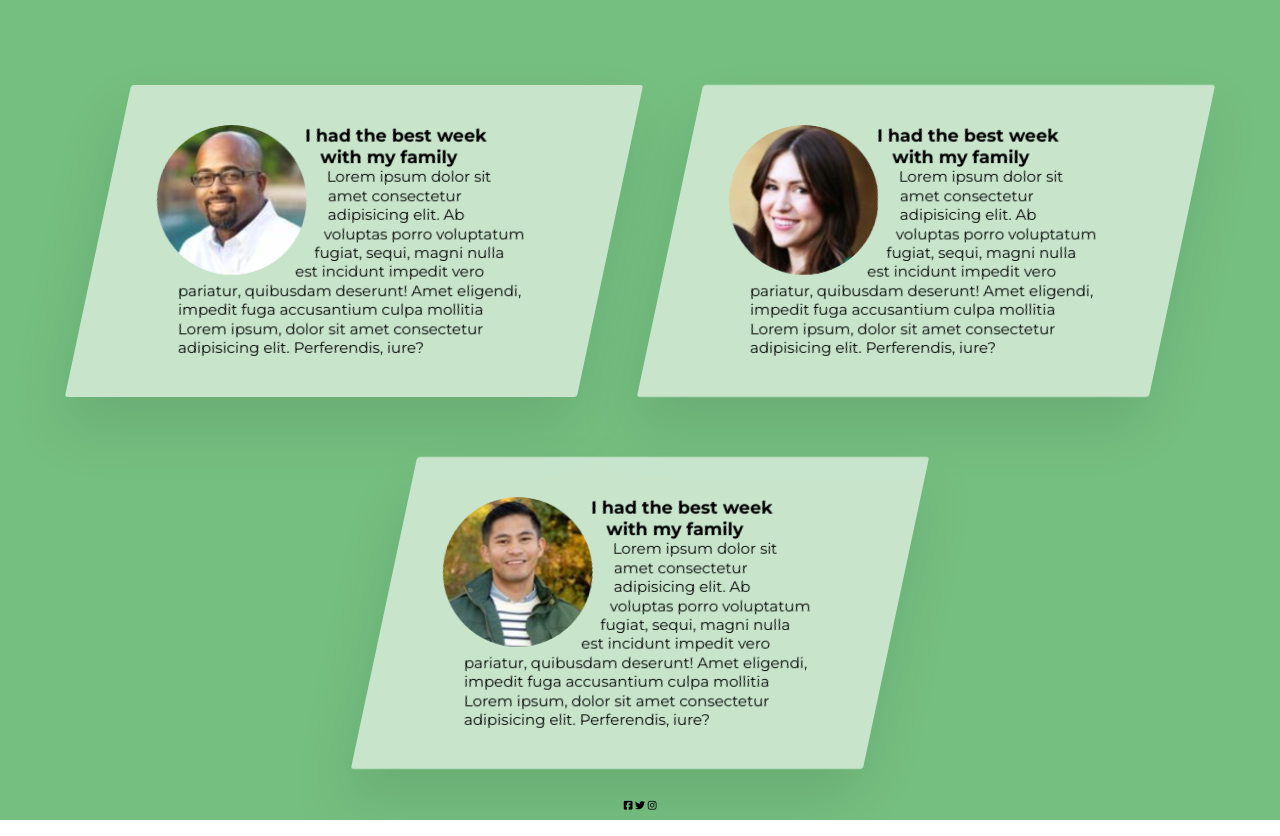
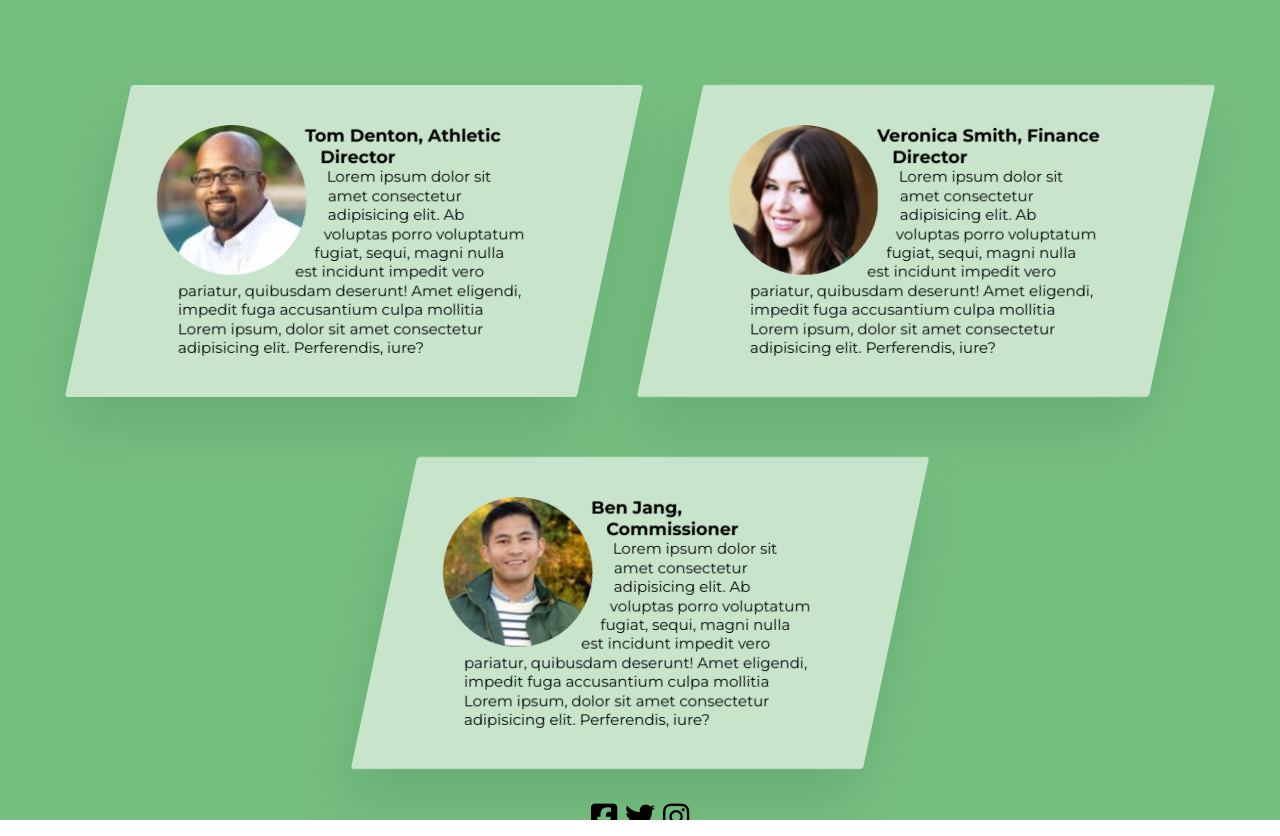
Before and after one commit to ZoltanSzokodi/Ubiqum-SoccerLeague, a plain HTML site: page index.html in a window 1280 px wide. Shown: the part 2020-2856 px from the top of the page. Drawn offline with Linux system fonts and the light colour scheme.

Commit message:
Minor changes in HTML content

```diff
--- a/index.html
+++ b/index.html
@@ -134,7 +134,7 @@
             <figcaption class="contact__caption">Tom Denton</figcaption>
           </figure>
           <div class="contact__text">
-            <h3 class="heading-tertiary u-margin-bottom-small">I had the best week with my family</h3>
+            <h3 class="heading-tertiary u-margin-bottom-small">Tom Denton, Athletic Director</h3>
             <p>
               Lorem ipsum dolor sit amet consectetur adipisicing elit. Ab voluptas porro voluptatum fugiat, sequi, magni
               nulla est incidunt impedit vero pariatur, quibusdam deserunt! Amet eligendi, impedit fuga accusantium
@@ -149,7 +149,7 @@
             <figcaption class="contact__caption">Veronica Smith</figcaption>
           </figure>
           <div class="contact__text">
-            <h3 class="heading-tertiary u-margin-bottom-small">I had the best week with my family</h3>
+            <h3 class="heading-tertiary u-margin-bottom-small">Veronica Smith, Finance Director</h3>
             <p>
               Lorem ipsum dolor sit amet consectetur adipisicing elit. Ab voluptas porro voluptatum fugiat, sequi, magni
               nulla est incidunt impedit vero pariatur, quibusdam deserunt! Amet eligendi, impedit fuga accusantium
@@ -164,7 +164,7 @@
             <figcaption class="contact__caption">Ben Jang</figcaption>
           </figure>
           <div class="contact__text">
-            <h3 class="heading-tertiary u-margin-bottom-small">I had the best week with my family</h3>
+            <h3 class="heading-tertiary u-margin-bottom-small">Ben Jang, Commissioner</h3>
             <p>
               Lorem ipsum dolor sit amet consectetur adipisicing elit. Ab voluptas porro voluptatum fugiat, sequi, magni
               nulla est incidunt impedit vero pariatur, quibusdam deserunt! Amet eligendi, impedit fuga accusantium
--- a/styles/main.css
+++ b/styles/main.css
@@ -285,6 +285,11 @@
   top: 15%;
   left: 3%;
   height: 20rem;
+  transition: 2s;
+}
+
+.showcase-logo:hover {
+  transform: rotate(720deg);
 }
 
 .showcase-logo img {
@@ -514,9 +519,6 @@
   font-size: 1.5rem;
 }  */
 
-
-
-
 /* .contact-details-list {
   font-size: 1.6rem;
 }
@@ -524,10 +526,6 @@
 .contact-details-list li {
   list-style: none;
 }
-
-.contact-social-media {
-  font-size: 7rem;
-} */
 
 /* CONTACT CARDS */
 
@@ -586,3 +584,7 @@
   transform: scale(1.1);
   filter: blur(3px) brightness(80%);
 }
+
+.contact-social-media {
+  font-size: 3rem;
+} */
```
